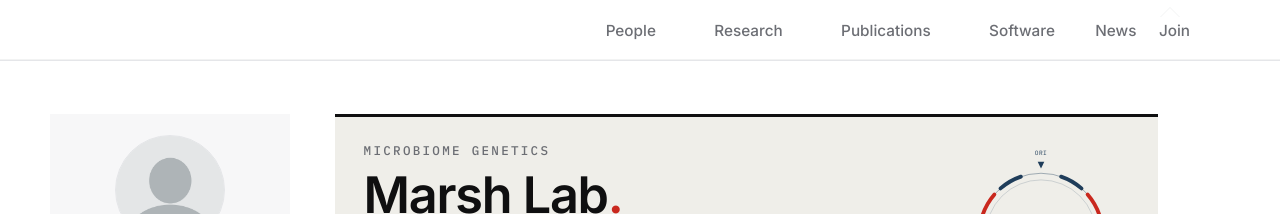
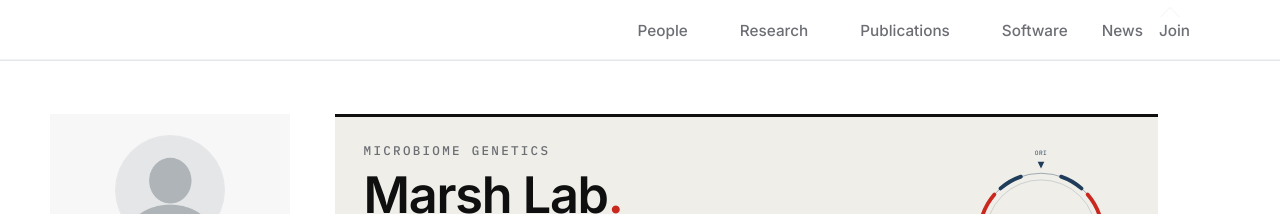
Before and after one commit to marshomics/marshomics.github.io, a Jekyll site: the page built from _pages/about.md, in a window 1280 px wide. Shown: the top 214 px of the page. Built offline with Jekyll 4.4.1, drawn with Linux system fonts in a browser that asks for light colours; a script bundle is joined from its source files by our own code; library files that are not in the unit come from our copies.

Commit message:
Update _overrides.scss

```diff
--- a/_sass/_overrides.scss
+++ b/_sass/_overrides.scss
@@ -87,19 +87,28 @@ hr {
 .masthead__inner-wrap {
   max-width: var(--jm-wrap-max);
   margin: 0 auto;
-  padding: 1.1em 2.5em 1.1em 1.5em;     /* right padding aligns with main section */
+  padding: 1.1em 2.5em 1.1em 0;        /* left padding 0 → MARSH LAB aligns with sidebar's left edge; right padding aligns with main column's right edge */
 }
 .masthead__menu, .masthead__menu nav {
   display: flex;
   align-items: center;
-  justify-content: flex-end;
 }
-.greedy-nav { background: transparent; }
+/* Greedy-nav itself spans the full row so margin-right:auto on the
+   site-title (when present) can push it left while the rest pack right. */
+.greedy-nav {
+  background: transparent;
+  width: 100%;
+  display: flex;
+  align-items: center;
+  gap: 1em;                            /* same gap as inside each ul → uniform spacing */
+}
 .greedy-nav .visible-links {
   list-style: none;
   padding: 0; margin: 0;
   display: flex;
-  gap: 1.4em;
+  flex: 1;                             /* take remaining row width so site-title margin-auto has space to consume */
+  justify-content: flex-end;           /* default packing for home (no site-title) */
+  gap: 1em;
   align-items: center;
 }
 .greedy-nav .visible-links li {
@@ -136,7 +145,7 @@ hr {
   background: transparent !important;
   box-shadow: none !important;
   border: none !important;
-  gap: 1.4em;
+  gap: 1em;
   visibility: visible !important;
   opacity: 1 !important;
   height: auto !important;
@@ -162,15 +171,16 @@ hr {
   padding: 0;
 }
 .greedy-nav .hidden-links a:hover { color: var(--jm-accent); }
-/* Add gap between the visible-links and hidden-links ULs */
-.greedy-nav { gap: 1.4em; }
-
-/* "Marsh Lab" site-title — neutralize academicpages base styling */
+/* "Marsh Lab" site-title — pushed to the far left of the masthead via
+   margin-right: auto inside the visible-links flex container. On the home
+   page the site-title isn't rendered, so the rest of the nav simply packs
+   to the right via the visible-links justify-content: flex-end above. */
 .masthead__menu-item--lg {
   background: transparent !important;
   border: none !important;
   padding: 0 !important;
-  margin-right: 1.4em;
+  margin-right: auto !important;
+  margin-left: 0 !important;
 }
 .masthead__menu-item--lg a {
   font-family: var(--jm-font-sans);
```
